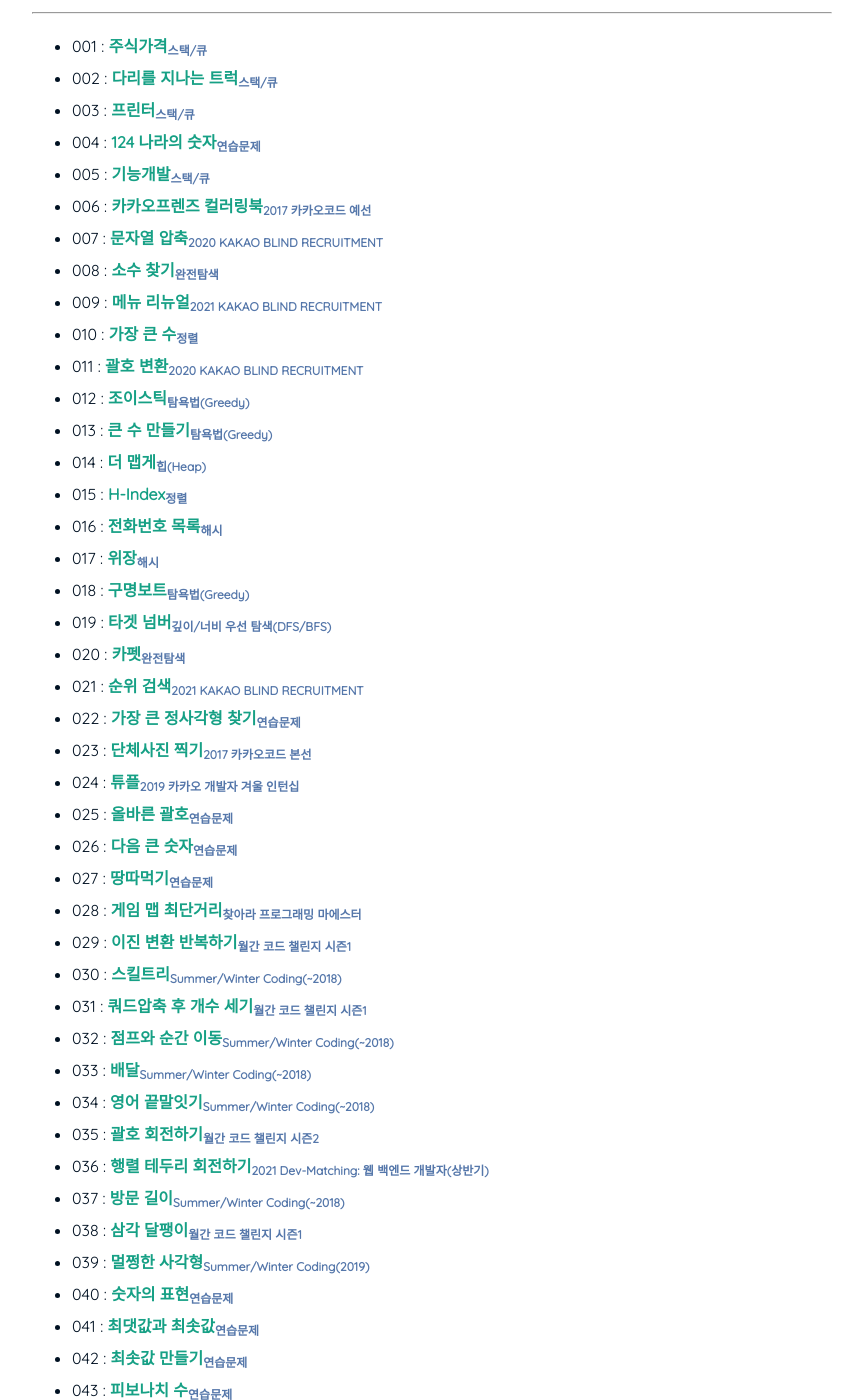
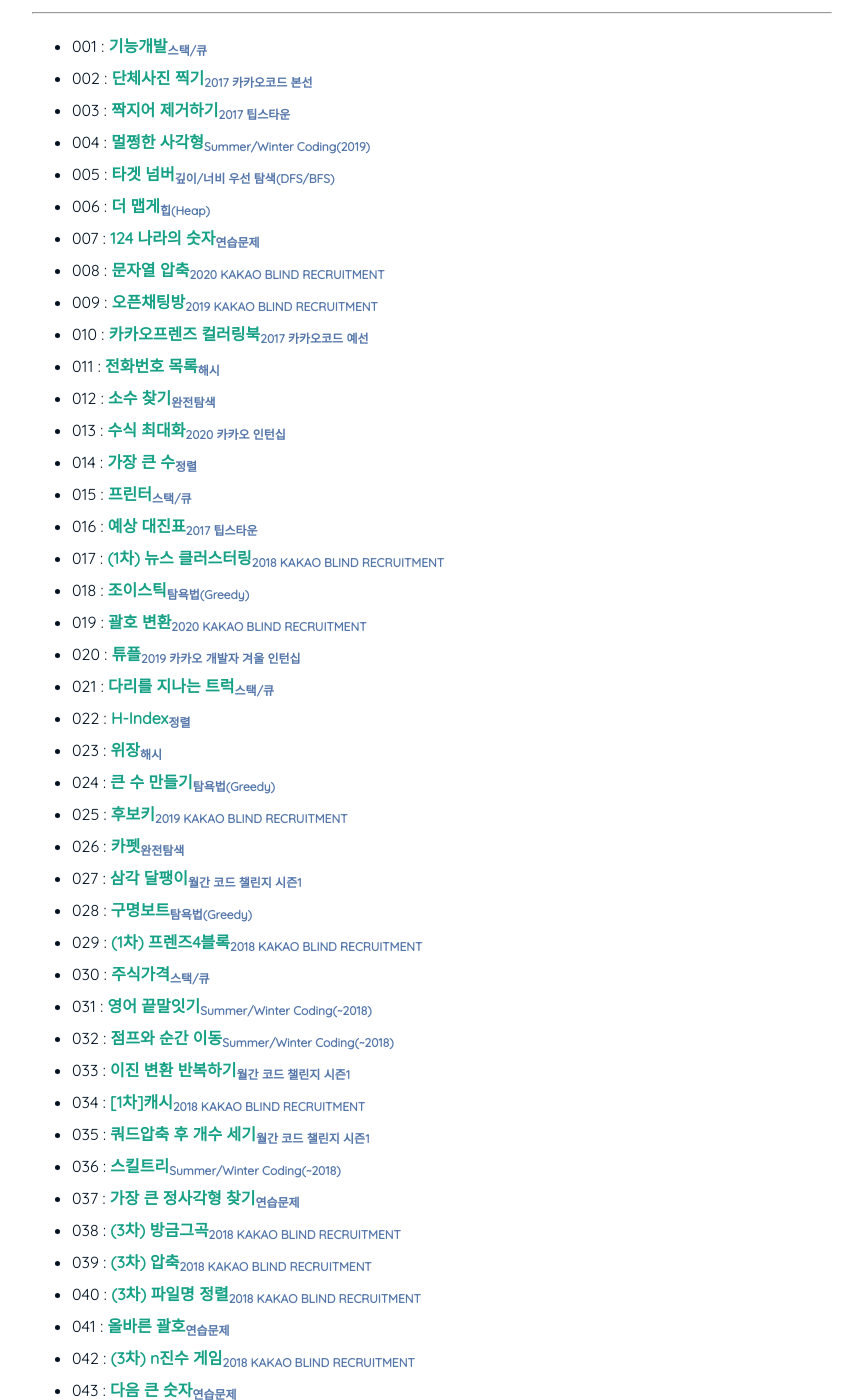
Before and after one commit to nimkoes/portfolio, a Jekyll site: the page built from _posts/2021-04-30-Programmers-Algorithm-Problem.md, in a window 1280 px wide and 1400 px high, scrolled down 5279 px. Shown: the whole window, without its empty margins (208-1071 px from the left). Built offline with Jekyll 4.4.1, drawn with Linux system fonts in a browser that asks for light colours; some of the changed text lies outside the part shown.

```diff
--- a/_posts/2021-04-30-Programmers-Algorithm-Problem.md
+++ b/_posts/2021-04-30-Programmers-Algorithm-Problem.md
@@ -114,64 +114,57 @@
 ### level 2
 ---
 
-- 001 : [**주식가격**<sub>스택/큐</sub>][link_level_2_001]
-- 002 : [**다리를 지나는 트럭**<sub>스택/큐</sub>][link_level_2_002]
-- 003 : [**프린터**<sub>스택/큐</sub>][link_level_2_003]
-- 004 : [**124 나라의 숫자**<sub>연습문제</sub>][link_level_2_004]
-- 005 : [**기능개발**<sub>스택/큐</sub>][link_level_2_005]
-- 006 : [**카카오프렌즈 컬러링북**<sub>2017 카카오코드 예선</sub>][link_level_2_006]
-- 007 : [**문자열 압축**<sub>2020 KAKAO BLIND RECRUITMENT</sub>][link_level_2_007]
-- 008 : [**소수 찾기**<sub>완전탐색</sub>][link_level_2_008]
-- 009 : [**메뉴 리뉴얼**<sub>2021 KAKAO BLIND RECRUITMENT</sub>][link_level_2_009]
-- 010 : [**가장 큰 수**<sub>정렬</sub>][link_level_2_010]
-- 011 : [**괄호 변환**<sub>2020 KAKAO BLIND RECRUITMENT</sub>][link_level_2_011]
-- 012 : [**조이스틱**<sub>탐욕법(Greedy)</sub>][link_level_2_012]
-- 013 : [**큰 수 만들기**<sub>탐욕법(Greedy)</sub>][link_level_2_013]
-- 014 : [**더 맵게**<sub>힙(Heap)</sub>][link_level_2_014]
-- 015 : [**H-Index**<sub>정렬</sub>][link_level_2_015]
-- 016 : [**전화번호 목록**<sub>해시</sub>][link_level_2_016]
-- 017 : [**위장**<sub>해시</sub>][link_level_2_017]
-- 018 : [**구명보트**<sub>탐욕법(Greedy)</sub>][link_level_2_018]
-- 019 : [**타겟 넘버**<sub>깊이/너비 우선 탐색(DFS/BFS)</sub>][link_level_2_019]
-- 020 : [**카펫**<sub>완전탐색</sub>][link_level_2_020]
-- 021 : [**순위 검색**<sub>2021 KAKAO BLIND RECRUITMENT</sub>][link_level_2_021]
-- 022 : [**가장 큰 정사각형 찾기**<sub>연습문제</sub>][link_level_2_022]
-- 023 : [**단체사진 찍기**<sub>2017 카카오코드 본선</sub>][link_level_2_023]
-- 024 : [**튜플**<sub>2019 카카오 개발자 겨울 인턴십</sub>][link_level_2_024]
-- 025 : [**올바른 괄호**<sub>연습문제</sub>][link_level_2_025]
-- 026 : [**다음 큰 숫자**<sub>연습문제</sub>][link_level_2_026]
-- 027 : [**땅따먹기**<sub>연습문제</sub>][link_level_2_027]
-- 028 : [**게임 맵 최단거리**<sub>찾아라 프로그래밍 마에스터</sub>][link_level_2_028]
-- 029 : [**이진 변환 반복하기**<sub>월간 코드 챌린지 시즌1</sub>][link_level_2_029]
-- 030 : [**스킬트리**<sub>Summer/Winter Coding(~2018)</sub>][link_level_2_030]
-- 031 : [**쿼드압축 후 개수 세기**<sub>월간 코드 챌린지 시즌1</sub>][link_level_2_031]
+- 001 : [**기능개발**<sub>스택/큐</sub>][link_level_2_001]
+- 002 : [**단체사진 찍기**<sub>2017 카카오코드 본선</sub>][link_level_2_002]
+- 003 : [**짝지어 제거하기**<sub>2017 팁스타운</sub>][link_level_2_003]
+- 004 : [**멀쩡한 사각형**<sub>Summer/Winter Coding(2019)</sub>][link_level_2_004]
+- 005 : [**타겟 넘버**<sub>깊이/너비 우선 탐색(DFS/BFS)</sub>][link_level_2_005]
+- 006 : [**더 맵게**<sub>힙(Heap)</sub>][link_level_2_006]
+- 007 : [**124 나라의 숫자**<sub>연습문제</sub>][link_level_2_007]
+- 008 : [**문자열 압축**<sub>2020 KAKAO BLIND RECRUITMENT</sub>][link_level_2_008]
+- 009 : [**오픈채팅방**<sub>2019 KAKAO BLIND RECRUITMENT</sub>][link_level_2_009]
+- 010 : [**카카오프렌즈 컬러링북**<sub>2017 카카오코드 예선</sub>][link_level_2_010]
+- 011 : [**전화번호 목록**<sub>해시</sub>][link_level_2_011]
+- 012 : [**소수 찾기**<sub>완전탐색</sub>][link_level_2_012]
+- 013 : [**수식 최대화**<sub>2020 카카오 인턴십</sub>][link_level_2_013]
+- 014 : [**가장 큰 수**<sub>정렬</sub>][link_level_2_014]
+- 015 : [**프린터**<sub>스택/큐</sub>][link_level_2_015]
+- 016 : [**예상 대진표**<sub>2017 팁스타운</sub>][link_level_2_016]
+- 017 : [**(1차) 뉴스 클러스터링**<sub>2018 KAKAO BLIND RECRUITMENT</sub>][link_level_2_017]
+- 018 : [**조이스틱**<sub>탐욕법(Greedy)</sub>][link_level_2_018]
+- 019 : [**괄호 변환**<sub>2020 KAKAO BLIND RECRUITMENT</sub>][link_level_2_019]
+- 020 : [**튜플**<sub>2019 카카오 개발자 겨울 인턴십</sub>][link_level_2_020]
+- 021 : [**다리를 지나는 트럭**<sub>스택/큐</sub>][link_level_2_021]
+- 022 : [**H-Index**<sub>정렬</sub>][link_level_2_022]
+- 023 : [**위장**<sub>해시</sub>][link_level_2_023]
+- 024 : [**큰 수 만들기**<sub>탐욕법(Greedy)</sub>][link_level_2_024]
+- 025 : [**후보키**<sub>2019 KAKAO BLIND RECRUITMENT</sub>][link_level_2_025]
+- 026 : [**카펫**<sub>완전탐색</sub>][link_level_2_026]
+- 027 : [**삼각 달팽이**<sub>월간 코드 챌린지 시즌1</sub>][link_level_2_027]
+- 028 : [**구명보트**<sub>탐욕법(Greedy)</sub>][link_level_2_028]
+- 029 : [**(1차) 프렌즈4블록**<sub>2018 KAKAO BLIND RECRUITMENT</sub>][link_level_2_029]
+- 030 : [**주식가격**<sub>스택/큐</sub>][link_level_2_030]
+- 031 : [**영어 끝말잇기**<sub>Summer/Winter Coding(~2018)</sub>][link_level_2_031]
 - 032 : [**점프와 순간 이동**<sub>Summer/Winter Coding(~2018)</sub>][link_level_2_032]
-- 033 : [**배달**<sub>Summer/Winter Coding(~2018)</sub>][link_level_2_033]
-- 034 : [**영어 끝말잇기**<sub>Summer/Winter Coding(~2018)</sub>][link_level_2_034]
-- 035 : [**괄호 회전하기**<sub>월간 코드 챌린지 시즌2</sub>][link_level_2_035]
-- 036 : [**행렬 테두리 회전하기**<sub>2021 Dev-Matching: 웹 백엔드 개발자(상반기)</sub>][link_level_2_036]
-- 037 : [**방문 길이**<sub>Summer/Winter Coding(~2018)</sub>][link_level_2_037]
-- 038 : [**삼각 달팽이**<sub>월간 코드 챌린지 시즌1</sub>][link_level_2_038]
-- 039 : [**멀쩡한 사각형**<sub>Summer/Winter Coding(2019)</sub>][link_level_2_039]
-- 040 : [**숫자의 표현**<sub>연습문제</sub>][link_level_2_040]
-- 041 : [**최댓값과 최솟값**<sub>연습문제</sub>][link_level_2_041]
-- 042 : [**최솟값 만들기**<sub>연습문제</sub>][link_level_2_042]
-- 043 : [**피보나치 수**<sub>연습문제</sub>][link_level_2_043]
-- 044 : [**수식 최대화**<sub>2020 카카오 인턴십</sub>][link_level_2_044]
-- 045 : [**행렬의 곱셈**<sub>연습문제</sub>][link_level_2_045]
-- 046 : [**JadenCase 문자열 만들기**<sub>연습문제</sub>][link_level_2_046]
-- 047 : [**N개의 최소공배수**<sub>연습문제</sub>][link_level_2_047]
-- 048 : [**짝지어 제거하기**<sub>2017 팁스타운</sub>][link_level_2_048]
-- 049 : [**예상 대진표**<sub>2017 팁스타운</sub>][link_level_2_049]
-- 050 : [**(1차) 뉴스 클러스터링**<sub>2018 KAKAO BLIND RECRUITMENT</sub>][link_level_2_050]
-- 051 : [**(1차) 프렌즈4블록**<sub>2018 KAKAO BLIND RECRUITMENT</sub>][link_level_2_051]
-- 052 : [**(1차) 캐시**<sub>2018 KAKAO BLIND RECRUITMENT</sub>][link_level_2_052]
-- 053 : [**오픈채팅방**<sub>2019 KAKAO BLIND RECRUITMENT</sub>][link_level_2_053]
-- 054 : [**후보키**<sub>2019 KAKAO BLIND RECRUITMENT</sub>][link_level_2_054]
-- 055 : [**(3차) 방금그곡**<sub>2018 KAKAO BLIND RECRUITMENT</sub>][link_level_2_055]
-- 056 : [**(3차) 압축**<sub>2018 KAKAO BLIND RECRUITMENT</sub>][link_level_2_056]
-- 057 : [**(3차) 파일명 정렬**<sub>2018 KAKAO BLIND RECRUITMENT</sub>][link_level_2_057]
-- 058 : [**(3차) n진수 게임**<sub>2018 KAKAO BLIND RECRUITMENT</sub>][link_level_2_058]
+- 033 : [**이진 변환 반복하기**<sub>월간 코드 챌린지 시즌1</sub>][link_level_2_033]
+- 034 : [**[1차]캐시**<sub>2018 KAKAO BLIND RECRUITMENT</sub>][link_level_2_034]
+- 035 : [**쿼드압축 후 개수 세기**<sub>월간 코드 챌린지 시즌1</sub>][link_level_2_035]
+- 036 : [**스킬트리**<sub>Summer/Winter Coding(~2018)</sub>][link_level_2_036]
+- 037 : [**가장 큰 정사각형 찾기**<sub>연습문제</sub>][link_level_2_037]
+- 038 : [**(3차) 방금그곡**<sub>2018 KAKAO BLIND RECRUITMENT</sub>][link_level_2_038]
+- 039 : [**(3차) 압축**<sub>2018 KAKAO BLIND RECRUITMENT</sub>][link_level_2_039]
+- 040 : [**(3차) 파일명 정렬**<sub>2018 KAKAO BLIND RECRUITMENT</sub>][link_level_2_040]
+- 041 : [**올바른 괄호**<sub>연습문제</sub>][link_level_2_041]
+- 042 : [**(3차) n진수 게임**<sub>2018 KAKAO BLIND RECRUITMENT</sub>][link_level_2_042]
+- 043 : [**다음 큰 숫자**<sub>연습문제</sub>][link_level_2_043]
+- 044 : [**땅따먹기**<sub>연습문제</sub>][link_level_2_044]
+- 045 : [**숫자의 표현**<sub>연습문제</sub>][link_level_2_045]
+- 046 : [**최댓값과 최솟값**<sub>연습문제</sub>][link_level_2_046]
+- 047 : [**최솟값 만들기**<sub>연습문제</sub>][link_level_2_047]
+- 048 : [**피보나치 수**<sub>연습문제</sub>][link_level_2_048]
+- 049 : [**행렬의 곱셈**<sub>연습문제</sub>][link_level_2_049]
+- 050 : [**JadenCase 문자열 만들기**<sub>연습문제</sub>][link_level_2_050]
+- 051 : [**N개의 최소공배수**<sub>연습문제</sub>][link_level_2_051]
 
 ### level 3
 ---
@@ -282,10 +275,3 @@
 [link_level_2_049]:#
 [link_level_2_050]:#
 [link_level_2_051]:#
-[link_level_2_052]:#
-[link_level_2_053]:#
-[link_level_2_054]:#
-[link_level_2_055]:#
-[link_level_2_056]:#
-[link_level_2_057]:#
-[link_level_2_058]:#
```
Also changed, not shown: other parts of _posts/2021-04-30-Programmers-Algorithm-Problem.md (+34 -34 lines).
